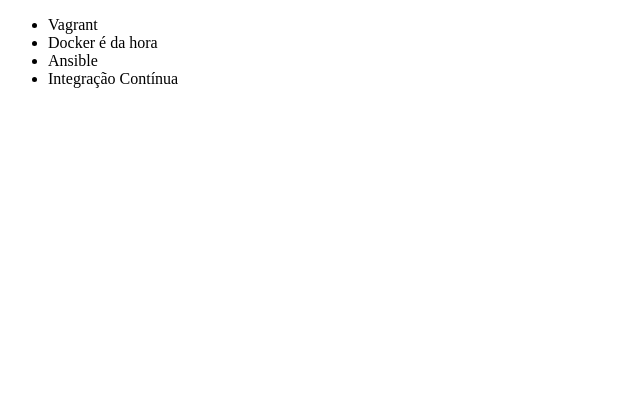
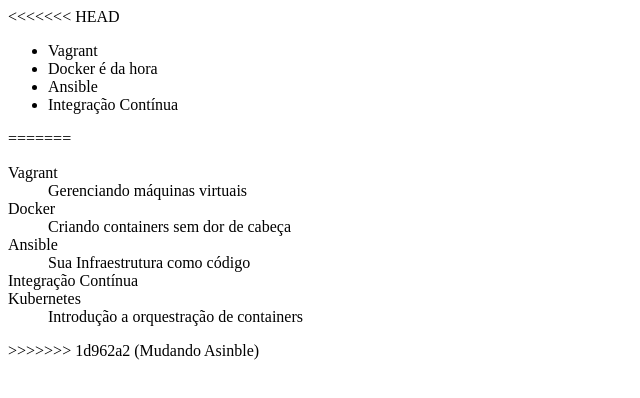
Before and after one commit to marcoslimabuhl/alura-git-learn, a plain HTML site: page index.html in a window 1280 px wide. Shown: the whole page, without its empty margins (0-640 px from the left). Drawn offline with Linux system fonts and the light colour scheme.

Commit message:
Mudando Asinble

```diff
--- a/index.html
+++ b/index.html
@@ -5,11 +5,25 @@
     <title>Cursos de DevOps da Alura</title>
 </head>
 <body>
+<<<<<<< HEAD
     <ul>
         <li>Vagrant</li>
         <li>Docker é da hora</li>
         <li>Ansible</li>
         <li>Integração Contínua</li>
     </ul>
+=======
+    <dl>
+        <dt>Vagrant</dt>
+        <dd>Gerenciando máquinas virtuais</dd>
+        <dt>Docker</dt>
+        <dd>Criando containers sem dor de cabeça</dd>
+        <dt>Ansible</dt>
+        <dd>Sua Infraestrutura como código</dd>
+        <dt>Integração Contínua</dt>
+        <dt>Kubernetes</dt>
+        <dd>Introdução a orquestração de containers</dd>
+    </dl>
+>>>>>>> 1d962a2 (Mudando Asinble)
 </body>
 </html>
```
